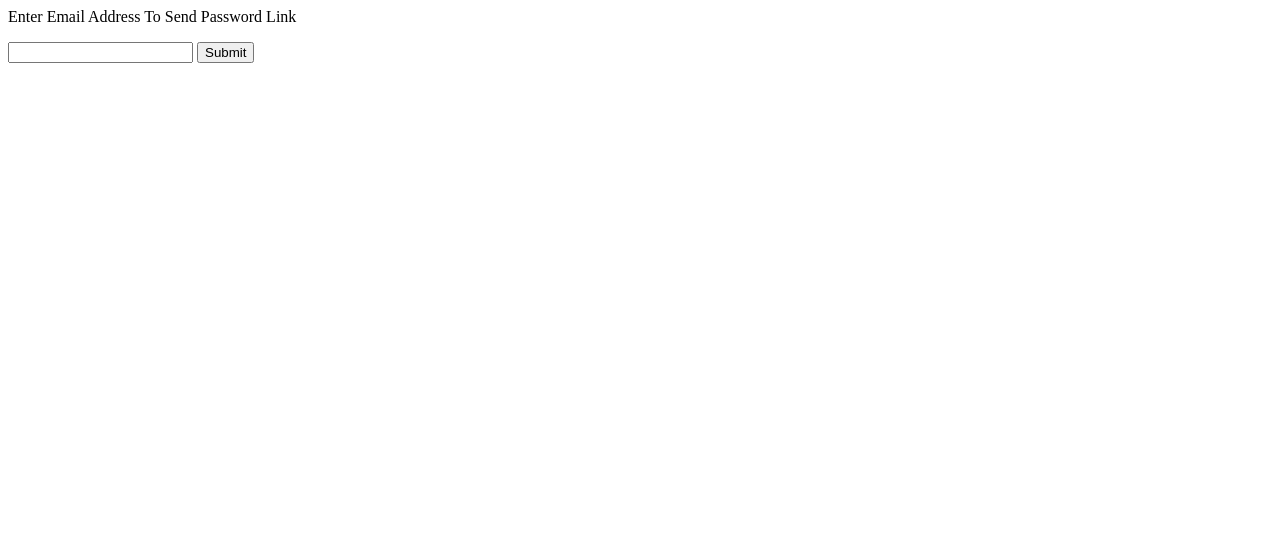
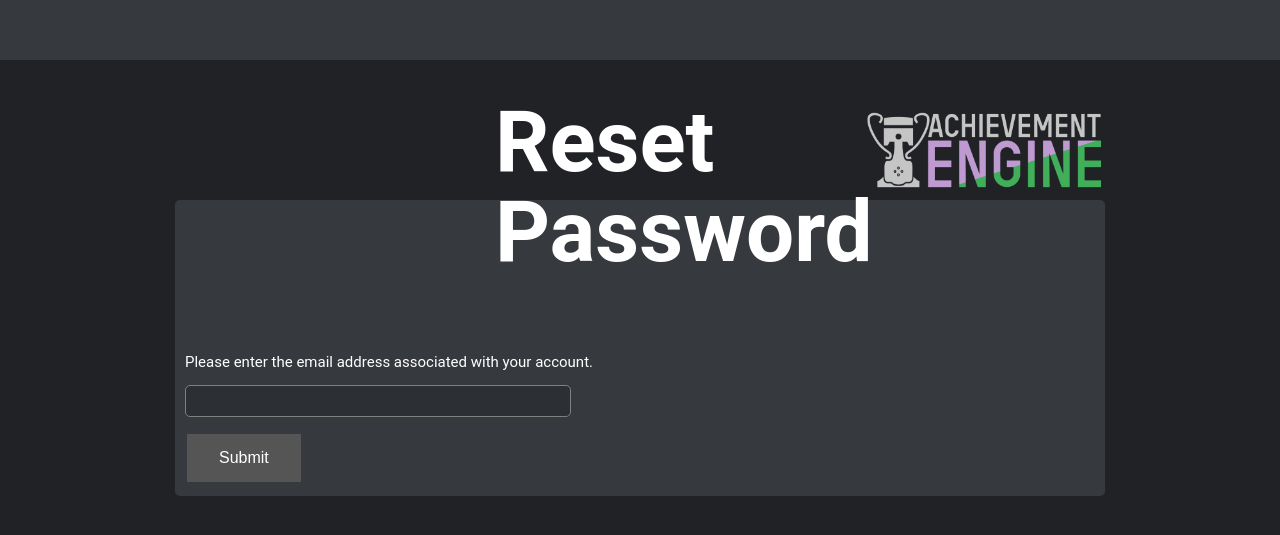
Before and after one commit to AchievementEngine/website, a PHP site: page /login/forgotPassword.php in a window 1280 px wide. Shown: the top 535 px of the page. Run offline with PHP 8.4, Linux system fonts and the light colour scheme; some libraries are stand-ins or nearby versions.

Commit message:
ForgotPass styling
styled the forgot password page the same as the login page.

```diff
--- a/forgotPassword.php
+++ b/forgotPassword.php
@@ -1,3 +1,4 @@
+<!--
 <html>
   <body>
     <form method="post" action="scripts/forgot.php">
@@ -8,7 +9,7 @@
   </body>
 </html>
 
-<!--
+-->
 
 <!DOCTYPE html>
 <html>
@@ -36,26 +37,12 @@
 			</div>
 
 			<form method="post" action="scripts/forgot.php">
-
-				<div class="inputInfo">
-					<label>Email</label>
-					<input type="text" name="email" required>
-					<br><br>
-				</div>
-
-				<div class="inputInfo">
-					<label><button type="submit" class="button" name="reset_pass">Reset</button></label>
-				</div>
-				<br><br><br><br>&nbsp;&nbsp;&nbsp;&nbsp;&nbsp;&nbsp;&nbsp;&nbsp;&nbsp;&nbsp;&nbsp;&nbsp;&nbsp;&nbsp;&nbsp;&nbsp;&nbsp;&nbsp;&nbsp;(this sends you an email)
+			  <p>Please enter the email address associated with your account.</p>
+			  <br>
+			  <input type="text" name="email"><br><br><br>
+			  <button type="submit" class ="button" name="submit_email">Submit</button>
 			</form>
-			<br><br><br><br><br><br>
-			<div class="inputInfo">
-				<p style="padding-left: 70px">Remembered your password?
-					<a href="login.php" class="button">Sign in</a>
-				</p>
-			</div>
 		</div>
 	</div>
 </body>
 </html>
--->
```
